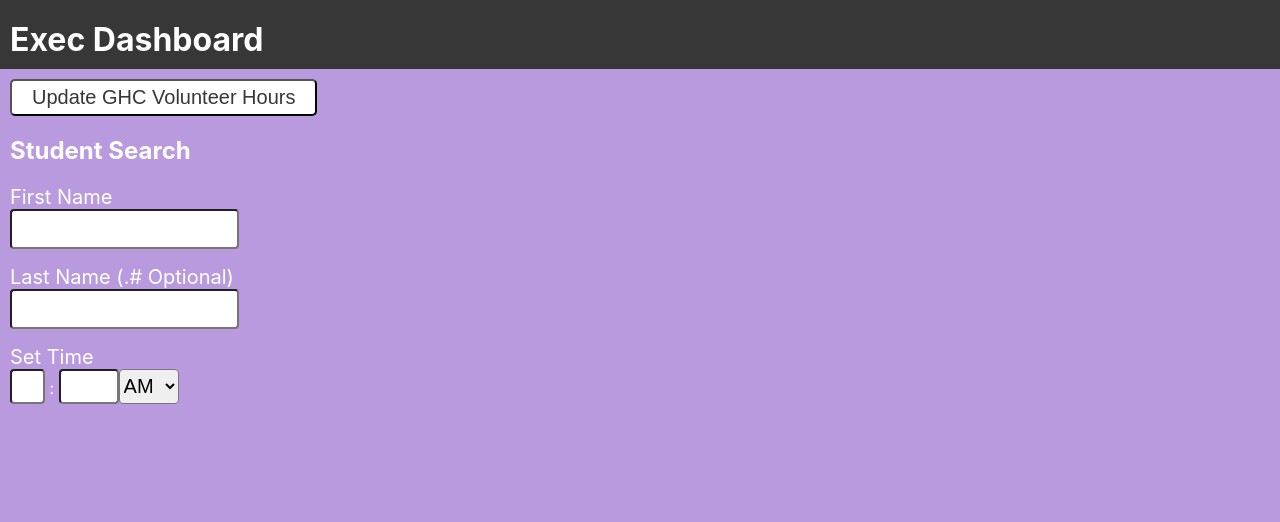
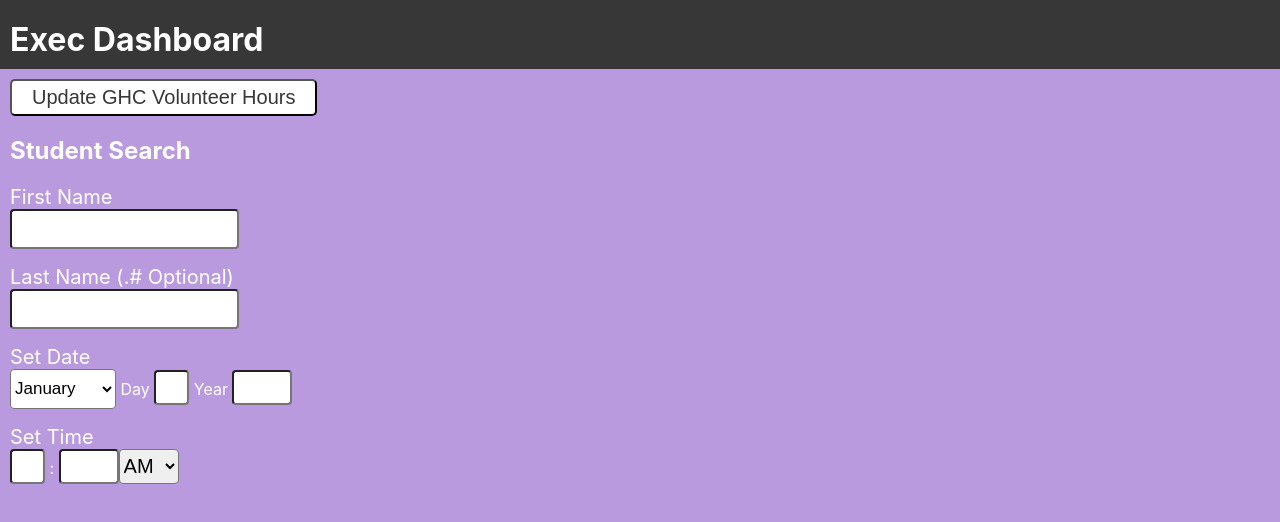
Before and after one commit to jgeorge37/acmwosu-db, a Next.js app in the folder acmw-db-app/: page /execdashboard in a window 1280 px wide. Shown: the top 522 px of the page. Built offline with nearby package versions, Linux system fonts and the light colour scheme.

Commit message:
ADA-89 Date Component (#50)

```diff
--- /dev/null
+++ b/acmw-db-app/components/FormComponents/DateSelectionForm.jsx
@@ -0,0 +1,122 @@
+import styles from '../../styles/components/FormComponents.module.css'
+import SelectInput from '../FormComponents/SelectInput'
+import {useState, useRef} from 'react'
+
+/*
+    In order to properly record the time from the parent component, you'll need to pass in a recordDate function.
+    This should take in three parameters, so recordDate(month, day, year).
+    In the parent component you can then access the parameters that are passed in.
+
+    <DateSelectionForm recordDate={recordDate} />
+
+*/
+
+const DateSelectionForm = (props) => {
+
+    const month = useRef("January")
+    const day = useRef("")
+    const year = useRef("")
+
+    const daySet = useRef(false)
+    const yearSet = useRef(false)
+
+    const months = ["January", "February", "March", "April", "May", "June", "July", "August", "September", "October", "November", "December"]
+    const thirtyMonths = ["April", "June", "September", "November"]
+
+    const dayRegExp = new RegExp(/^([1-9]|(1[0-9])|(2[0-9])|(3[0-1]))$/)
+    const yearRegExp = new RegExp(/^[1-2][0-9][0-9][0-9]$/)
+    const [dayError, setDayError] = useState("")
+    const [yearError, setYearError] = useState("")
+
+    const logTime = () => {
+        if (daySet.current && yearSet.current) {
+            props.recordDate(month.current, day.current, year.current)
+        } else {
+            props.recordDate("", "", "") // clear date
+        }
+    }
+
+    const checkLeapYear = (year) => {
+        return ((year % 4 == 0) && (year % 100 != 0)) || (year % 400 == 0)
+    }
+
+    const checkDay = (event) => {
+        if (dayRegExp.test(event.target.value)) {
+            day.current = event.target.value
+            if (thirtyMonths.includes(month.current) && (event.target.value > 30)) {
+                setDayError(month.current + " only has 30 days!")
+                daySet.current = false
+            } else if (month.current == "February" && year.current != "" && checkLeapYear(parseInt(year.current)) && (event.target.value > 29)) {
+                setDayError("February only has 29 days!")
+                daySet.current = false
+            } else if (month.current == "February" && (event.target.value > 28)) {
+                setDayError("February only has 28 days!")
+                daySet.current = false
+            } else {
+                daySet.current = true
+                setDayError("")
+            }
+        } else {
+            daySet.current = false
+            day.current = ""
+            setDayError("Must enter a number 1 - 31!")
+        }
+        logTime()
+    }
+
+    const checkYear = (event) => {
+
+        if (yearRegExp.test(event.target.value)) {
+            year.current = event.target.value
+            yearSet.current = true
+            setYearError("")
+            if (month.current == "February" && year.current != "" && checkLeapYear(parseInt(year.current)) && (day.current > 29)) {
+                setDayError("February only has 29 days!")
+                daySet.current = false
+            } else {
+                setDayError("")
+                daySet.current = true
+            }
+        } else {
+            yearSet.current = false
+            year.current = ""
+            setYearError("Must be four numbers with no leading zeroes!")
+        }
+        logTime()
+    }
+
+    const setMonth = (event) => {
+        month.current = event.target.value
+        if (thirtyMonths.includes(month.current) && (day.current > 30)) {
+            setDayError(month.current + " only has 30 days!")
+            daySet.current = false
+        } else if (month.current == "February" && year.current != "" && checkLeapYear(parseInt(year.current)) && (day.current > 29)) {
+            setDayError("February only has 29 days!")
+            daySet.current = false
+        } else if (month.current == "February" && (day.current > 28)) {
+            setDayError("February only has 28 days!")
+            daySet.current = false
+        } else {
+            setDayError("")
+            daySet.current = true
+        }
+        logTime()
+    }
+
+    return (
+        <div>
+            <label className={styles.label}>Set Date</label>
+            <div>
+                <SelectInput options={months} onChange={setMonth}/>
+                <label> Day </label>
+                <input type="text" onChange={checkDay} className={styles.hours}></input>
+                <label> Year </label>
+                <input type="text" onChange={checkYear} className={styles.minutes}></input>
+                <p className={styles.error}>{dayError}</p>
+                <p className={styles.error}>{yearError}</p>
+            </div>
+        </div>
+    )
+}
+
+export default DateSelectionForm
--- a/acmw-db-app/pages/execdashboard.js
+++ b/acmw-db-app/pages/execdashboard.js
@@ -6,6 +6,7 @@ import SubmitButton from '../components/FormComponents/SubmitButton'
 import GHCVolunteerForm from '../components/GHCVolunteerForm'
 import StudentSearch from '../components/FormComponents/StudentSearch'
 import TimeSelectionForm from '../components/FormComponents/TimeSelectionForm'
+import DateSelectionForm from '../components/FormComponents/DateSelectionForm'
 
 /*
     Sara: I think this page could be used for any updates/modifications exec board members would
@@ -16,6 +17,7 @@ const ExecDashboard = () => {
 
     const [showGHCForm, setShowGHCForm] = useState(false)
     const [time, setTime] = useState("")
+    const [date, setDate] = useState("")
 
 
     const recordTime = (hours, minutes, timeOfDay) => {
@@ -25,6 +27,16 @@ const ExecDashboard = () => {
             setTime(hours + ":" + minutes + " " + timeOfDay)
         } else {
             setTime("")
+        }
+    }
+
+    const recordDate = (month, day, year) => {
+        // This is just for illustration purposes.
+        // If you wanted to save the values, then you would save the passed in values to local variables
+        if (day.length > 0) {
+            setDate("Month: " + month + " Day: " + day + " Year: " + year)
+        } else {
+            setDate("")
         }
     }
 
@@ -38,6 +50,8 @@ const ExecDashboard = () => {
                 <SubmitButton label="Update GHC Volunteer Hours" handleChange={() => {setShowGHCForm(true)}}/>
                 {showGHCForm && <GHCVolunteerForm closeForm={() => {setShowGHCForm(false)}}/>}
                 <StudentSearch />
+                <DateSelectionForm recordDate={recordDate}/>
+                <p>{date}</p>
                 <TimeSelectionForm recordTime={recordTime}/>
                 <p>{time}</p>
             </main>
```
